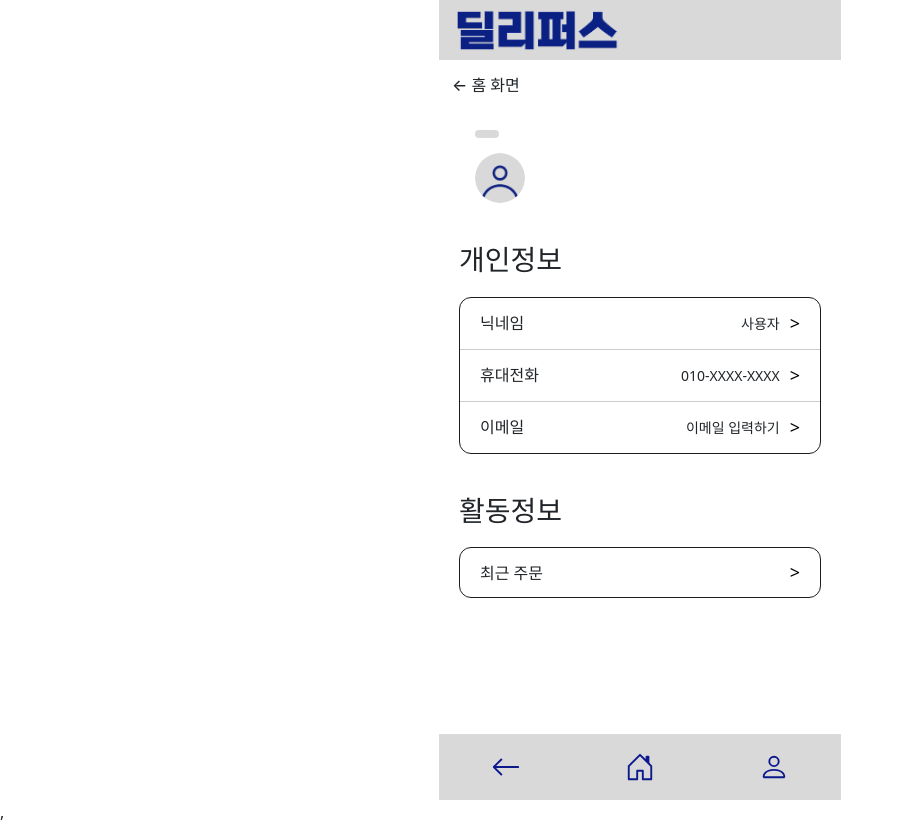
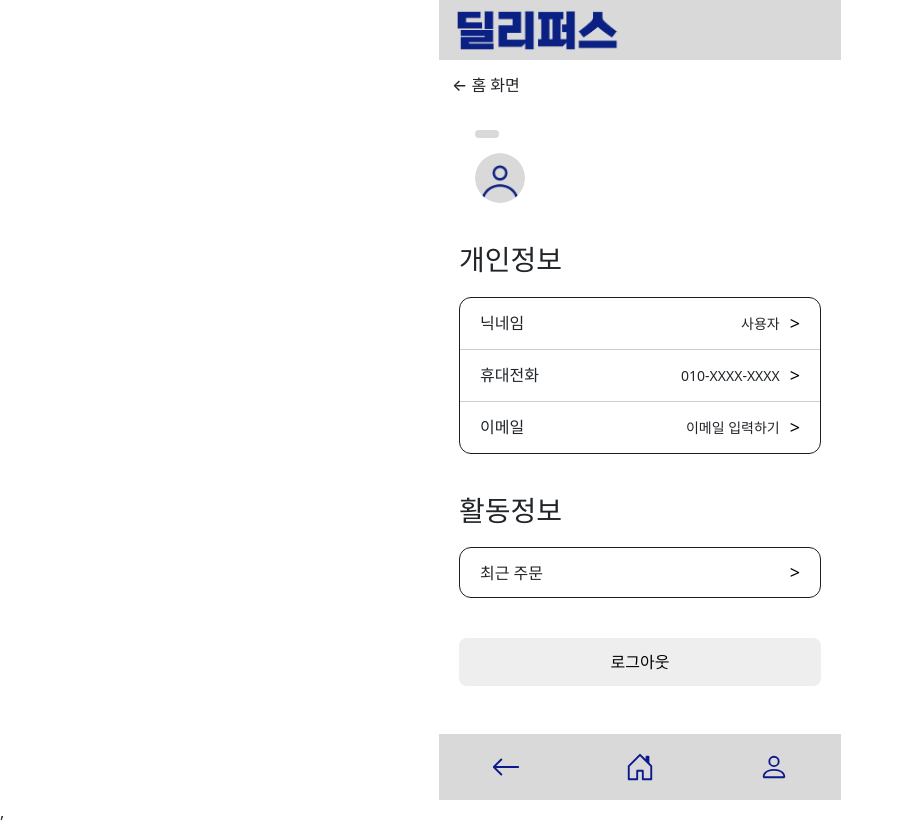
Before and after one commit to GCU-Project-Space/Front, a React (Vite) app: page /mypage in a window 1280 px wide. Shown: the whole page, without its empty margins (0-904 px from the left). Built offline with nearby package versions, Linux system fonts and the light colour scheme; no server answers.

Commit message:
fix : MYPAGE 로그아웃버튼 생성

```diff
--- a/package.json
+++ b/package.json
@@ -20,6 +20,7 @@
     "react-dom": "^19.1.0",
     "react-icons": "^5.5.0",
     "react-router-dom": "^7.6.0",
+    "react-toastify": "^11.0.5",
     "styled-components": "^6.1.18",
     "uuid": "^11.1.0"
   },
--- a/src/pages/Mypage.jsx
+++ b/src/pages/Mypage.jsx
@@ -5,9 +5,25 @@ import FixedLayout from '../components/FixedLayout';
 import Header from '../components/Header';
 import UserInfo from '../components/UserInfo';
 import UserInfoBox from '../components/UserInfoBox';
+import { ToastContainer, toast } from 'react-toastify';
+import 'react-toastify/dist/ReactToastify.css';
 
 function Mypage() {
   const navigate = useNavigate();
+
+    const handleLogout = () => {
+    const confirmed = window.confirm("로그아웃하시겠습니까?");
+    if (confirmed) {
+      // localStorage.clear(); // 필요 시 로그인 정보 제거
+
+      toast.success('로그아웃 되었습니다.', {
+        position: 'bottom-center',
+        autoClose: 2000,
+      });
+      setTimeout(() => navigate('/'), 500); // 2초 후 홈으로 이동
+    }
+  };
+
   return (
     <FixedLayout>
       <Header />
@@ -40,6 +56,24 @@ function Mypage() {
             <span style={{ fontSize: '18px', color: 'black',fontWeight: '500' }} onClick={() => window.location.href = '/history'}>{'>'}</span>
           </div>
         </div>
+        <div style={{ marginBottom: '80px' }}>
+          <button
+            onClick={handleLogout}
+            style={{
+              width: '100%',
+              padding: '12px',
+              background: '#eeeeee',
+              color: 'black',
+              fontSize: '16px',
+              fontWeight: 'bold',
+              border: 'none',
+              borderRadius: '8px',
+              cursor: 'pointer',
+            }}
+          >
+            로그아웃
+          </button>
+        </div>
       </main>
       <BottomNav />
     </FixedLayout>
```
Also changed, not shown: 1 other file (tests, documents, lock files or other folders).
